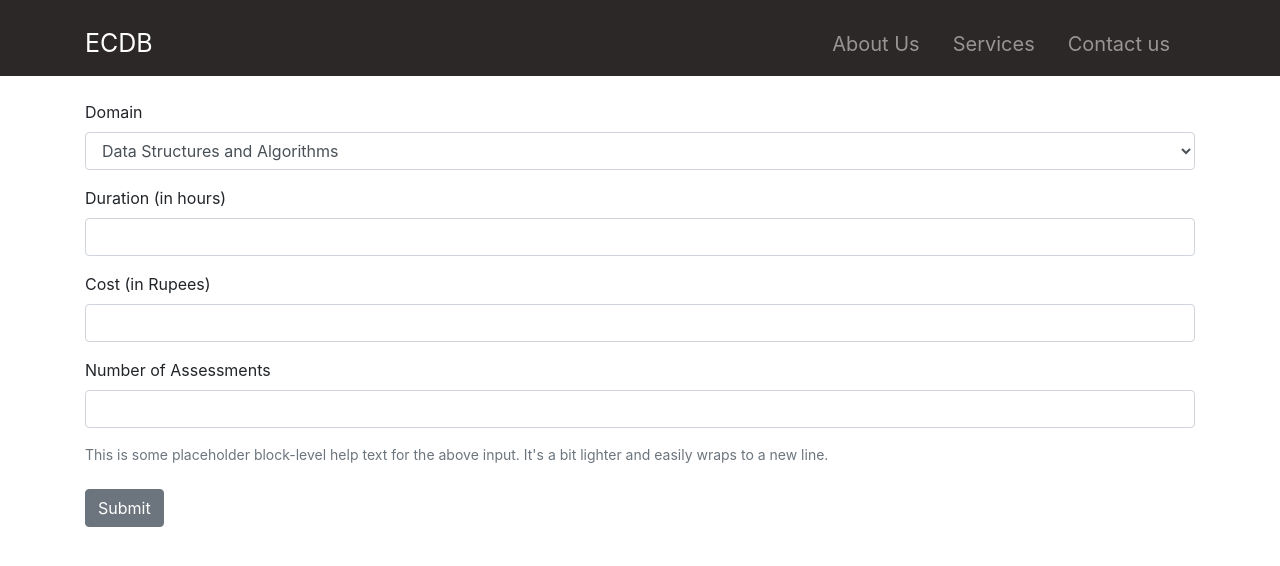
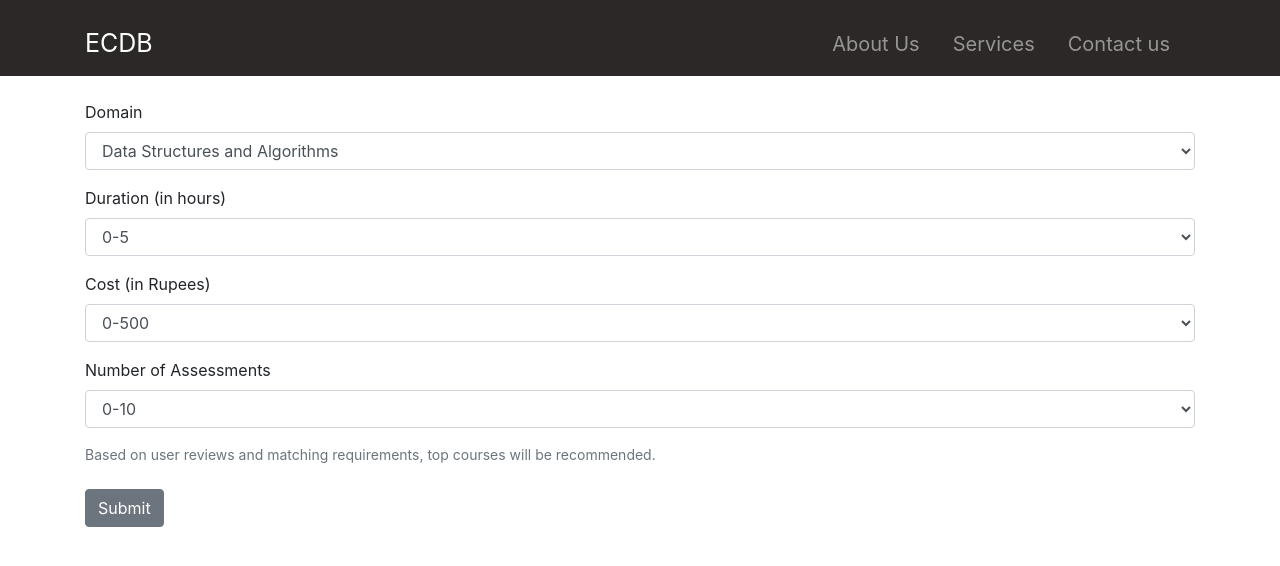
Before and after one commit to Jackent2B/EDdb, a React (Create React App) app in the folder client/: page /recommendation in a window 1280 px wide. Shown: the top 566 px of the page. Built offline with nearby package versions, Linux system fonts and the light colour scheme.

Commit message:
Modified Form

```diff
--- a/client/src/components/RecommendForm.js
+++ b/client/src/components/RecommendForm.js
@@ -14,10 +14,11 @@ function RecommendForm() {
   const [duration, setDuration] = useState(NaN);
   const [cost, setCost] = useState(NaN);
   const [assessments, setAssessments] = useState(NaN);
+  const [rating, setRating] = useState(NaN);
 
   const handleSubmit = (e) => {
     e.preventDefault();
-    console.log(domain, duration, cost, assessments);
+    console.log(domain, duration, cost, assessments,rating);
     //api call, get results here
   };
 
@@ -45,33 +46,54 @@ function RecommendForm() {
           <FormGroup>
             <Label for='duration'>Duration (in hours)</Label>
             <Input
-              type='number'
+              type='select'
               id='duration'
               name='duration'
+              defaultValue='0-5'
               onChange={(e) => setDuration(e.target.value)}
-            />
+            >
+              <option>0-5</option>
+              <option>5-10</option>
+              <option>10-15</option>
+              <option>15-20</option>
+              <option>20-40</option>
+              <option>Greater than 40</option>
+            </Input>
           </FormGroup>
           <FormGroup>
             <Label for='cost'>Cost (in Rupees)</Label>
             <Input
-              type='number'
+              type='select'
               name='cost'
               id='cost'
+              default= '0-500'
               onChange={(e) => setCost(e.target.value)}
-            />
+            >
+              <option>0-500</option>
+              <option>500-1000</option>
+              <option>1000-2000</option>
+              <option>2000-5000</option>
+              <option>Greater than 5000</option>
+            </Input>
           </FormGroup>
           <FormGroup>
             <Label for='assessments'>Number of Assessments</Label>
             <Input
-              type='number'
+              type='select'
               name='assessments'
               id='assessments'
+              default='0-10'
               onChange={(e) => setAssessments(e.target.value)}
-            />
+            >
+              <option>0-10</option>
+              <option>10-25</option>
+              <option>25-50</option>
+              <option>50-100</option>
+              <option>Greater than 100</option>
+            </Input>
           </FormGroup>
           <FormText color='muted'>
-            This is some placeholder block-level help text for the above input.
-            It's a bit lighter and easily wraps to a new line.
+            Based on user reviews and matching requirements, top courses will be recommended.
           </FormText>
           <br />
           <Button>Submit</Button>
```
